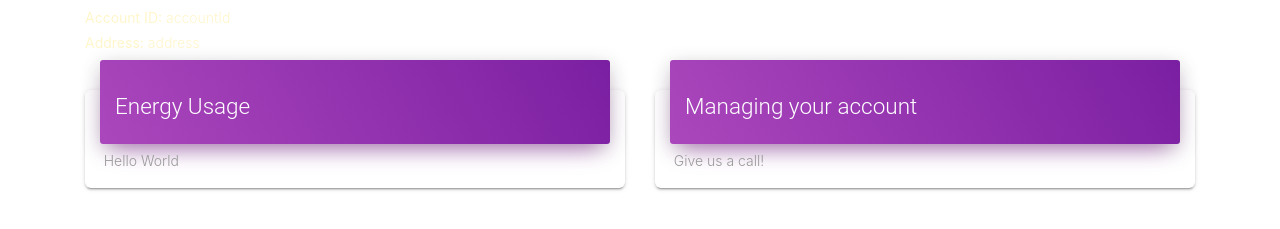
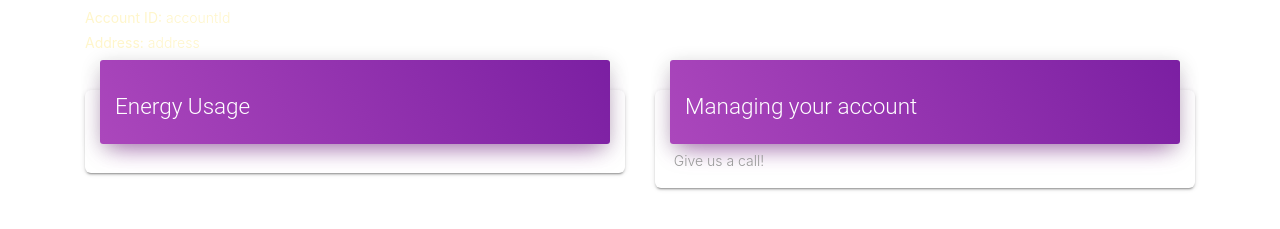
Before and after one commit to stuartlogan82/hootpower-website, a React (Create React App) app in the folder hootpower-website/: page / in a window 1280 px wide. Shown: the part 445-674 px from the top of the page. Built offline with nearby package versions, Linux system fonts and the light colour scheme.

Commit message:
Component split out

```diff
--- a/hootpower-website/src/App.js
+++ b/hootpower-website/src/App.js
@@ -1,5 +1,6 @@
 import React from 'react';
 import './App.scss';
+import UsageChart from './Components/UsageChart'
 
 function App() {
   return (
@@ -29,14 +30,7 @@ function App() {
         </div>
         <div className="row">
           <div className="col-sm-6">
-            <div className="card">
-              <div className="card-header card-header-primary">
-                <h2>Energy Usage</h2>
-              </div>
-              <div className="card-body">
-                <p className="description">Hello World</p>
-              </div>
-            </div>
+            <UsageChart />
           </div>
 
           <div className="col-sm-6">
--- /dev/null
+++ b/hootpower-website/src/Components/HomePageView.js
@@ -0,0 +1,5 @@
+class HomePageView extends React.Component {
+    render() {
+        return (<><p>Home Page!</p></>);
+    }
+}
--- /dev/null
+++ b/hootpower-website/src/Components/UsageChart.js
@@ -0,0 +1,17 @@
+import React from 'react';
+
+
+class UsageChart extends React.Component {
+    render() {
+        return <div className="card">
+        <div className="card-header card-header-primary">
+          <h2>Energy Usage</h2>
+        </div>
+        <div className="card-body">
+          <p className="description"></p>
+        </div>
+      </div>;
+    }
+}
+
+export default UsageChart;
```
Also changed, not shown: hootpower-website/src/Components/LoggedInView.js (added, +8 -0 lines).
